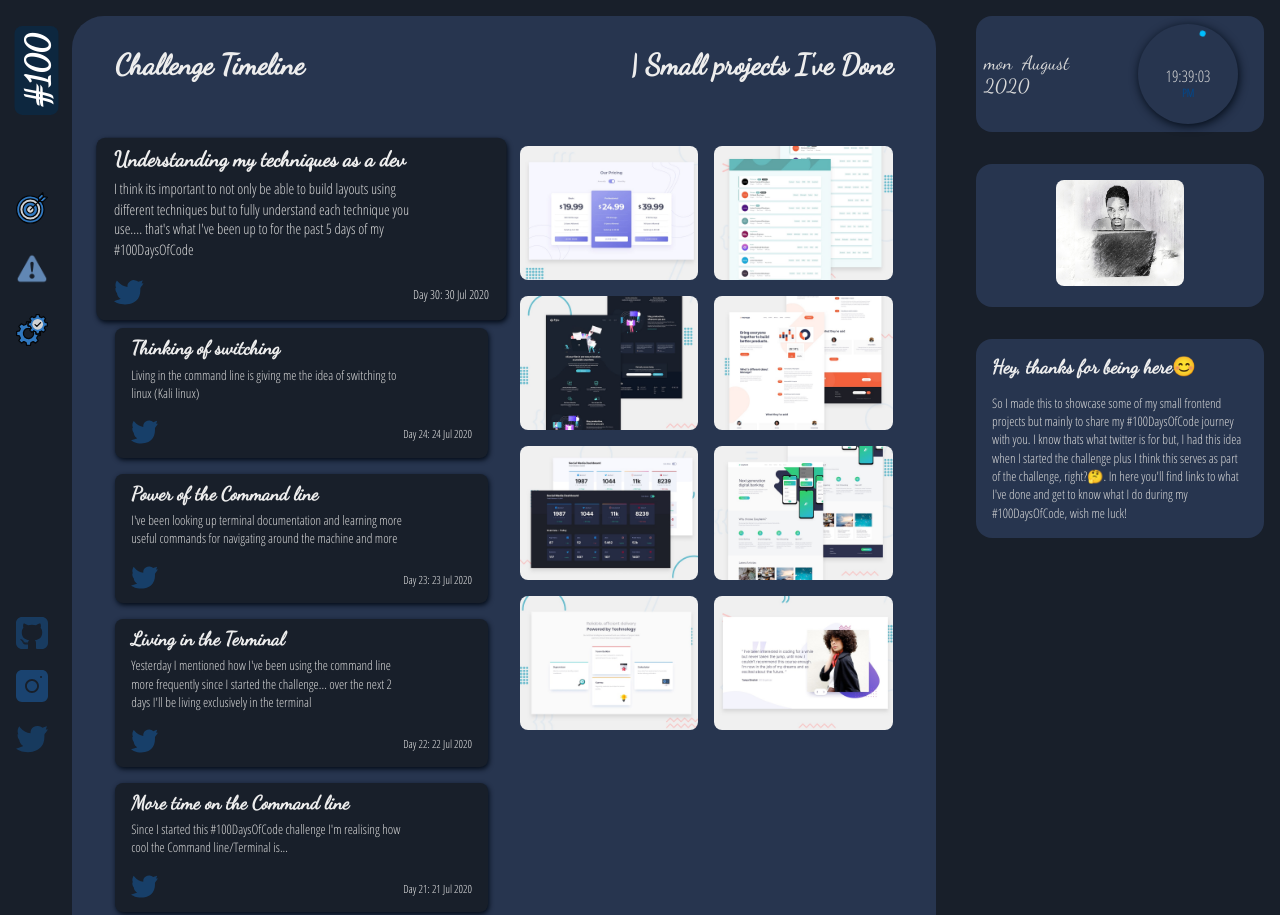
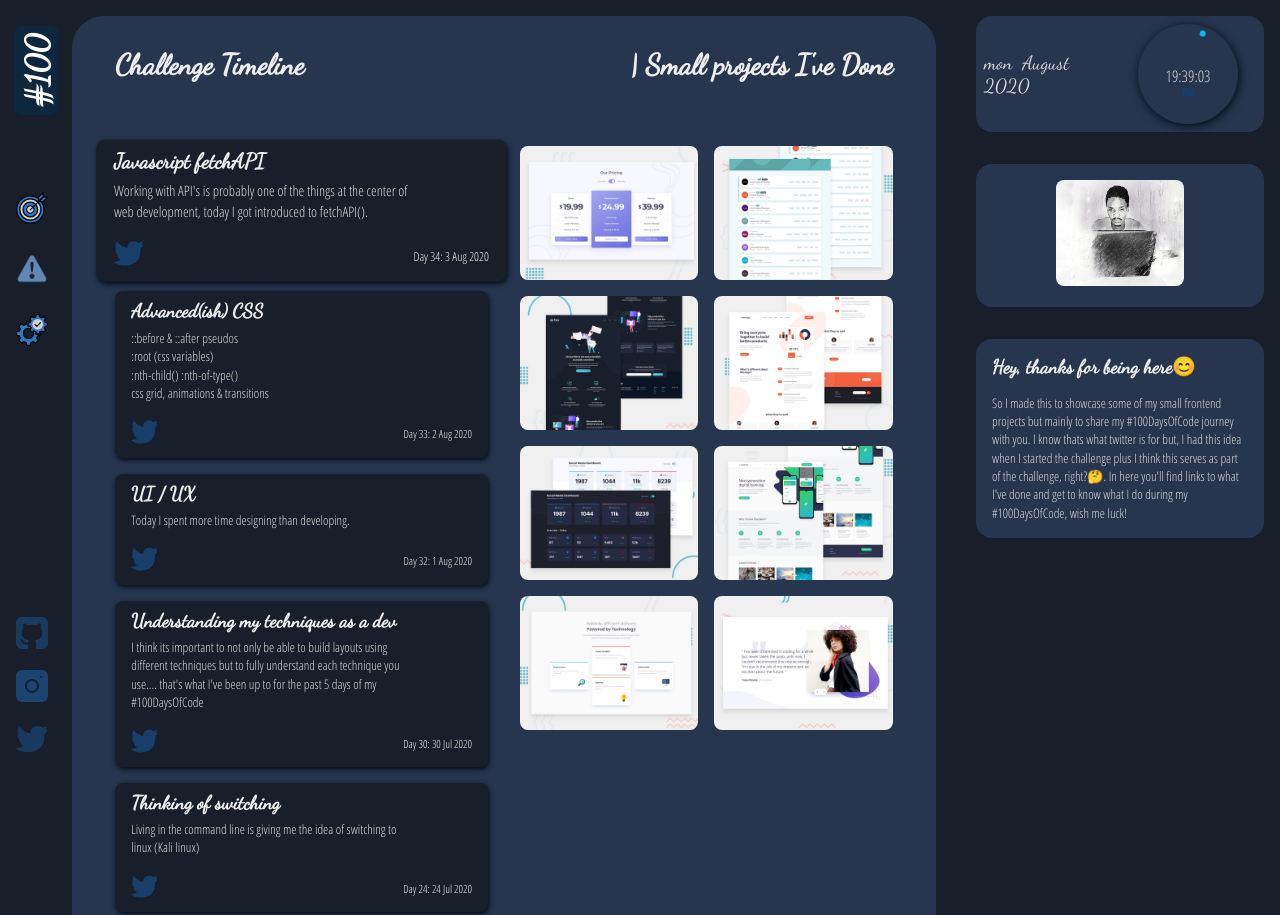
Before and after one commit to lifeoncode/100DaysOfCode, a plain HTML site: page index.html in a window 1280 px wide. Shown: the top 915 px of the page. Drawn offline with Linux system fonts and the light colour scheme; animation ran at ten frames a second.

Commit message:
challenge update

```diff
--- a/index.html
+++ b/index.html
@@ -3,7 +3,8 @@
 <head>
     <meta charset="UTF-8">
     <meta name="viewport" content="width=device-width, initial-scale=1.0">
-    <meta name="description" content="A nice page">
+    <meta name="description" content="this page serves as a domain for my 100DaysOfCode challenge, my progress as a web dev newbie and code newbie in general">
+    <meta name="author" content="Nduduzo [twitter: @nduduzo__] [Github: lifeoncode]">
     <meta name="robots" content="index, follow">
     <meta name="google" content="translate">
     <link rel="icon" href="./img/profile.jpg">
@@ -120,7 +121,72 @@
                     <!-- timeline -->
                     <ul class="timeline">
 
-                        <li id="23">
+                        <li id="27">
+                            <h4>Javascript fetchAPI</h4>
+                            <p>
+                                Working with API's is probably one of the things at the center of web development, today I got introduced to fetchAPI().
+                            </p>
+
+                            <!-- tweet -->
+                            <div class="tweet">
+                                <a href="https://twitter.com/nduduzo__/status/1290367919587840001" target="_blank"><img src="./img/twitter.svg"></a>
+                                <!-- timestamp -->
+                                <span>Day 34: 3 Aug 2020</span>
+                            </div>
+                        </li>
+
+
+
+
+
+
+
+
+                        <li id="26">
+                            <h4>Advanced(ish) CSS</h4>
+                            <p>
+                                ::before & ::after pseudos<br>
+                                :root (css variables)<br>
+                                :nth-child()  :nth-of-type()<br>
+                                css grid, animations & transitions<br>
+                            </p>
+
+                            <!-- tweet -->
+                            <div class="tweet">
+                                <a href="https://twitter.com/nduduzo__/status/1290064354981941249" target="_blank"><img src="./img/twitter.svg"></a>
+                                <!-- timestamp -->
+                                <span>Day 33: 2 Aug 2020</span>
+                            </div>
+                        </li>
+
+
+
+
+
+
+
+
+
+                        <li id="25">
+                            <h4>UI / UX</h4>
+                            <p>
+                                Today I spent more time designing than developing.
+                            </p>
+
+                            <!-- tweet -->
+                            <div class="tweet">
+                                <a href="https://twitter.com/nduduzo__/status/1289659980719640577" target="_blank"><img src="./img/twitter.svg"></a>
+                                <!-- timestamp -->
+                                <span>Day 32: 1 Aug 2020</span>
+                            </div>
+                        </li>
+
+
+
+
+
+
+                        <li id="24">
                             <h4>Understanding my techniques as a dev</h4>
                             <p>
 				I think its important to not only be able to build layouts using different techniques but to fully understand each technique you use.... that's what I've been up to for the past 5 days of my #100DaysOfCode
```
